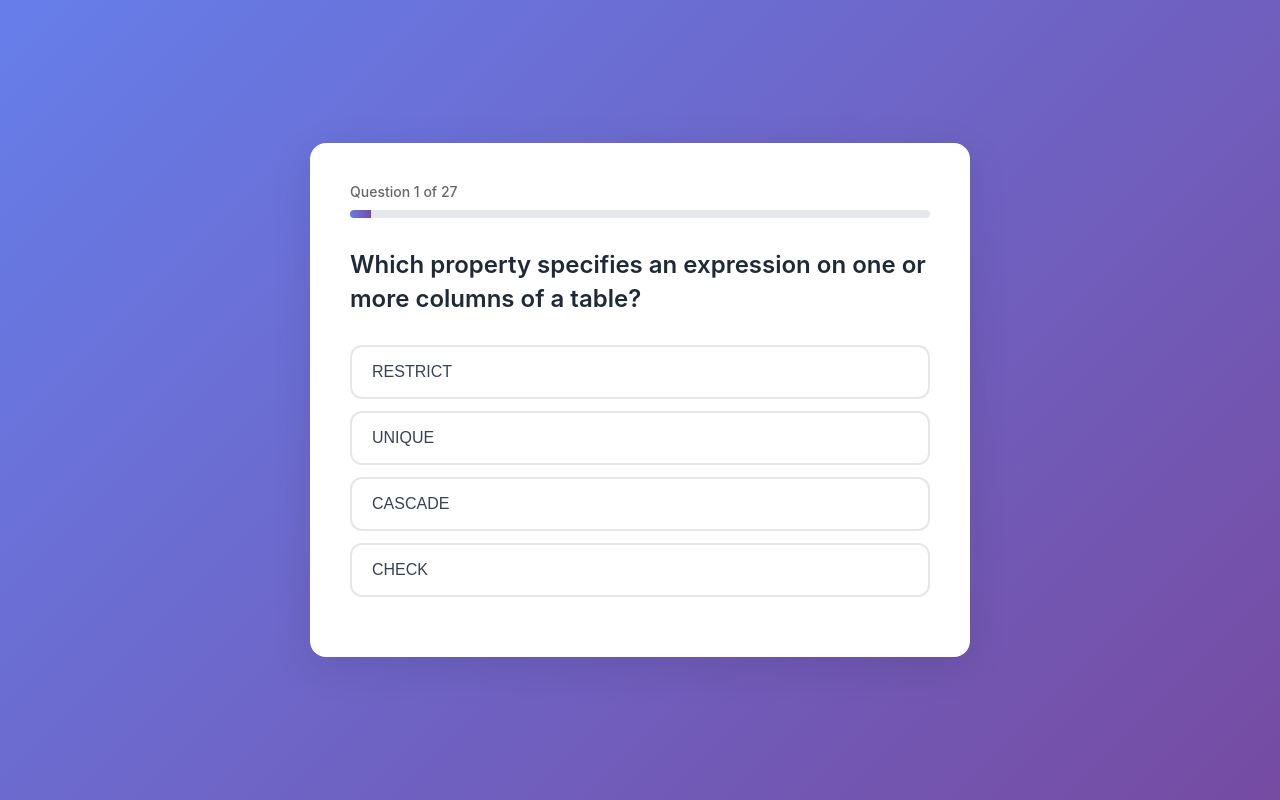
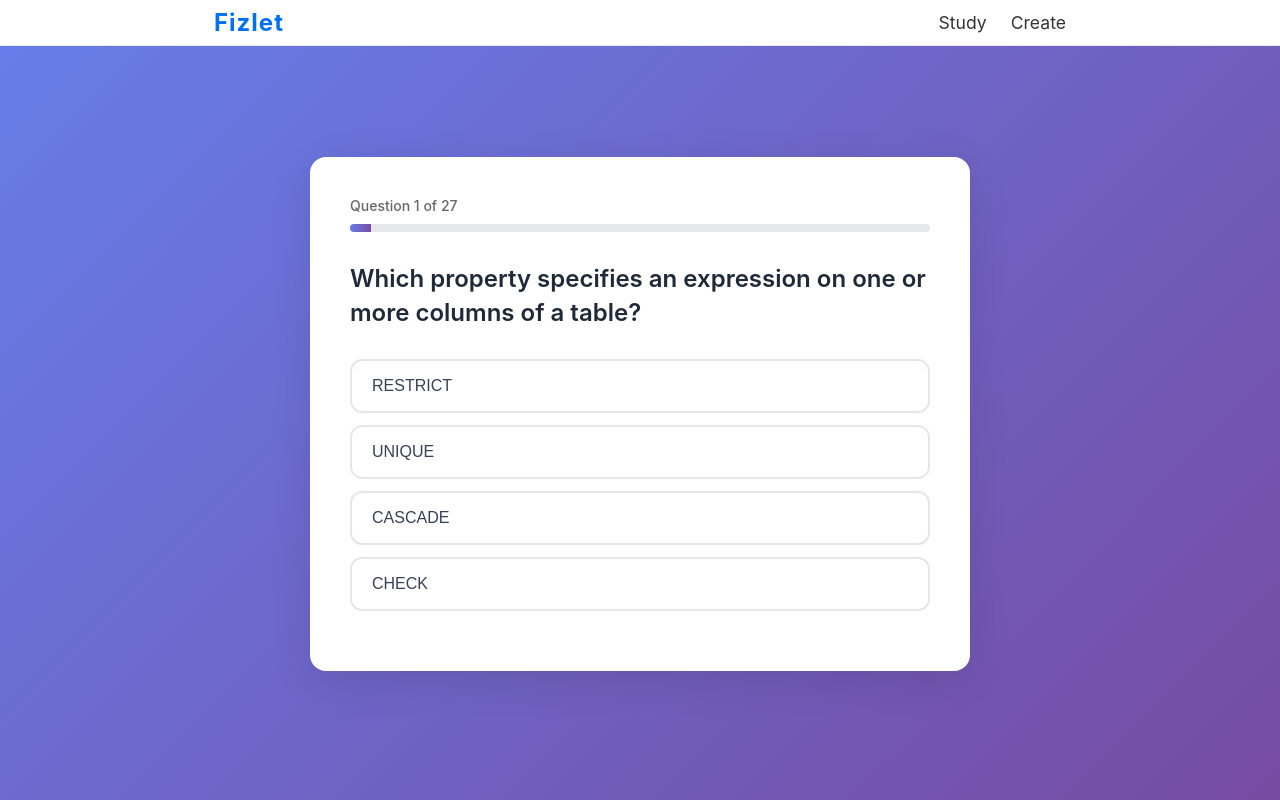
Before and after one commit to NguyenVBRC/fizlet, a Next.js app: page /study in a window 1280 px wide. Built offline with nearby package versions, Linux system fonts and the light colour scheme.

Commit message:
Updates styles to use modules. Created global header

```diff
--- a/app/globals.css
+++ b/app/globals.css
@@ -12,240 +12,4 @@ body {
   -moz-osx-font-smoothing: grayscale;
   background: linear-gradient(135deg, #667eea 0%, #764ba2 100%);
   min-height: 100vh;
-  display: flex;
-  align-items: center;
-  justify-content: center;
 }
-
-.app {
-  width: 100%;
-  max-width: 700px;
-  padding: 20px;
-}
-
-.card {
-  background: white;
-  border-radius: 16px;
-  box-shadow: 0 10px 40px rgba(0, 0, 0, 0.1);
-  padding: 40px;
-  animation: fadeIn 0.3s ease-in;
-}
-
-@keyframes fadeIn {
-  from {
-    opacity: 0;
-    transform: translateY(20px);
-  }
-  to {
-    opacity: 1;
-    transform: translateY(0);
-  }
-}
-
-.header {
-  margin-bottom: 30px;
-}
-
-.progress-info {
-  display: flex;
-  justify-content: space-between;
-  align-items: center;
-  margin-bottom: 10px;
-}
-
-.progress-text {
-  font-size: 14px;
-  color: #666;
-  font-weight: 500;
-}
-
-.review-badge {
-  background: #fbbf24;
-  color: #78350f;
-  padding: 2px 8px;
-  border-radius: 12px;
-  font-size: 12px;
-  margin-left: 8px;
-}
-
-.wrong-count {
-  background: #fee2e2;
-  color: #dc2626;
-  padding: 4px 12px;
-  border-radius: 12px;
-  font-size: 12px;
-  font-weight: 600;
-}
-
-.progress-bar {
-  height: 8px;
-  background: #e5e7eb;
-  border-radius: 4px;
-  overflow: hidden;
-}
-
-.progress-fill {
-  height: 100%;
-  background: linear-gradient(90deg, #667eea 0%, #764ba2 100%);
-  transition: width 0.3s ease;
-}
-
-.question-section {
-  margin-bottom: 30px;
-}
-
-.question {
-  font-size: 24px;
-  color: #1f2937;
-  line-height: 1.4;
-  font-weight: 600;
-}
-
-.options-section {
-  display: flex;
-  flex-direction: column;
-  gap: 12px;
-  margin-bottom: 20px;
-}
-
-.option-btn {
-  padding: 16px 20px;
-  font-size: 16px;
-  text-align: left;
-  border: 2px solid #e5e7eb;
-  background: white;
-  border-radius: 12px;
-  cursor: pointer;
-  transition: all 0.2s ease;
-  font-weight: 500;
-  color: #374151;
-}
-
-.option-btn:hover:not(.disabled) {
-  border-color: #667eea;
-  background: #f3f4f6;
-  transform: translateX(4px);
-}
-
-.option-btn.correct {
-  border-color: #10b981;
-  background: #d1fae5;
-  color: #065f46;
-}
-
-.option-btn.incorrect {
-  border-color: #ef4444;
-  background: #fee2e2;
-  color: #991b1b;
-}
-
-.option-btn.disabled {
-  cursor: not-allowed;
-  opacity: 0.5;
-}
-
-.explanation {
-  margin-top: 20px;
-  padding: 20px;
-  border-radius: 12px;
-  animation: slideIn 0.3s ease-out;
-}
-
-@keyframes slideIn {
-  from {
-    opacity: 0;
-    transform: translateY(-10px);
-  }
-  to {
-    opacity: 1;
-    transform: translateY(0);
-  }
-}
-
-.correct-explanation {
-  background: #d1fae5;
-  border-left: 4px solid #10b981;
-}
-
-.incorrect-explanation {
-  background: #fee2e2;
-  border-left: 4px solid #ef4444;
-}
-
-.explanation-header {
-  font-size: 18px;
-  font-weight: 700;
-  margin-bottom: 10px;
-}
-
-.correct-explanation .explanation-header {
-  color: #065f46;
-}
-
-.incorrect-explanation .explanation-header {
-  color: #991b1b;
-}
-
-.explanation p {
-  color: #374151;
-  line-height: 1.6;
-  margin-bottom: 16px;
-}
-
-.btn {
-  padding: 12px 24px;
-  font-size: 16px;
-  font-weight: 600;
-  border: none;
-  border-radius: 8px;
-  cursor: pointer;
-  transition: all 0.2s ease;
-}
-
-.btn-next {
-  background: linear-gradient(90deg, #667eea 0%, #764ba2 100%);
-  color: white;
-}
-
-.btn-next:hover {
-  transform: translateY(-2px);
-  box-shadow: 0 4px 12px rgba(102, 126, 234, 0.4);
-}
-
-.btn-primary {
-  background: linear-gradient(90deg, #667eea 0%, #764ba2 100%);
-  color: white;
-  display: block;
-  margin: 20px auto 0;
-}
-
-.btn-primary:hover {
-  transform: translateY(-2px);
-  box-shadow: 0 4px 12px rgba(102, 126, 234, 0.4);
-}
-
-.card h1 {
-  text-align: center;
-  color: #1f2937;
-  margin-bottom: 16px;
-}
-
-.card p {
-  color: #6b7280;
-  font-size: 18px;
-}
-
-@media (max-width: 768px) {
-  .card {
-    padding: 24px;
-  }
-
-  .question {
-    font-size: 20px;
-  }
-
-  .option-btn {
-    padding: 14px 16px;
-    font-size: 15px;
-  }
-}
--- a/app/layout.tsx
+++ b/app/layout.tsx
@@ -1,5 +1,6 @@
 import type { Metadata } from "next";
 import "./globals.css";
+import GlobalHeader from "@/components/GlobalHeader";
 
 export const metadata: Metadata = {
   title: "Create Next App",
@@ -13,7 +14,10 @@ export default function RootLayout({
 }>) {
   return (
     <html lang="en">
-      <body>{children}</body>
+      <body>
+        <GlobalHeader />
+        {children}
+      </body>
     </html>
   );
 }
--- a/app/study/page.jsx
+++ b/app/study/page.jsx
@@ -2,6 +2,7 @@
 
 import { useState, useEffect } from "react";
 import questionsData from "@/lib/sqlQuestions.json";
+import styles from "./study.module.css";
 
 export default function Home() {
   const [questions, setQuestions] = useState([]);
@@ -92,16 +93,16 @@ export default function Home() {
   };
 
   if (questions.length === 0) {
-    return <div className="app">Loading questions...</div>;
+    return <div className={styles.app}>Loading questions...</div>;
   }
 
   if (isComplete) {
     return (
-      <div className="app">
-        <div className="card">
+      <div className={styles.app}>
+        <div className={styles.card}>
           <h1>🎉 Quiz Complete!</h1>
           <p>You've finished all the questions!</p>
-          <button className="btn btn-primary" onClick={restartQuiz}>
+          <button className={"btn btn-primary"} onClick={restartQuiz}>
             Restart Quiz
           </button>
         </div>
@@ -110,25 +111,25 @@ export default function Home() {
   }
 
   return (
-    <div className="app">
-      <div className="card">
-        <div className="header">
-          <div className="progress-info">
-            <span className="progress-text">
+    <div className={styles.app}>
+      <div className={styles.card}>
+        <div className={styles.header}>
+          <div className={styles.progressInfo}>
+            <span className={styles.progressText}>
               Question {currentIndex + 1} of {questions.length}
               {isReviewing && (
-                <span className="review-badge"> (Review Mode)</span>
+                <span className={styles.reviewBadge}> (Review Mode)</span>
               )}
             </span>
             {wrongQuestions.length > 0 && !isReviewing && (
-              <span className="wrong-count">
+              <span className={styles.wrongCount}>
                 {wrongQuestions.length} to review
               </span>
             )}
           </div>
-          <div className="progress-bar">
+          <div className={styles.progressBar}>
             <div
-              className="progress-fill"
+              className={styles.progressFill}
               style={{
                 width: `${((currentIndex + 1) / questions.length) * 100}%`,
               }}
@@ -136,21 +137,21 @@ export default function Home() {
           </div>
         </div>
 
-        <div className="question-section">
-          <h2 className="question">{currentQuestion.question}</h2>
+        <div className={styles.questionSection}>
+          <h2 className={styles.question}>{currentQuestion.question}</h2>
         </div>
 
-        <div className="options-section">
+        <div className={styles.optionsSection}>
           {shuffledOptions.map((option, index) => {
-            let buttonClass = "option-btn";
+            let buttonClass = styles.optionBtn;
 
             if (selectedAnswer) {
               if (option === currentQuestion.answer) {
-                buttonClass += " correct";
+                buttonClass += " " + styles.correct;
               } else if (option === selectedAnswer && !isCorrect) {
-                buttonClass += " incorrect";
+                buttonClass += " " + styles.incorrect;
               } else {
-                buttonClass += " disabled";
+                buttonClass += " " + styles.disabled;
               }
             }
 
@@ -169,9 +170,15 @@ export default function Home() {
 
         {showExplanation && (
           <div
-            className={`explanation ${isCorrect ? "correct-explanation" : "incorrect-explanation"}`}
+            className={
+              styles.explanation +
+              " " +
+              (isCorrect
+                ? styles.correctExplanation
+                : styles.incorrectExplanation)
+            }
           >
-            <div className="explanation-header">
+            <div className={styles.explanationHeader}>
               {isCorrect ? "✓ Correct!" : "✗ Incorrect"}
             </div>
             <p>
@@ -182,7 +189,7 @@ export default function Home() {
                 </span>
               ))}
             </p>
-            <button className="btn btn-next" onClick={handleNext}>
+            <button className={"btn btn-next"} onClick={handleNext}>
               {currentIndex < questions.length - 1 ? "Next Question" : "Finish"}
             </button>
           </div>
--- /dev/null
+++ b/app/study/study.module.css
@@ -0,0 +1,236 @@
+.app {
+  display: flex;
+  align-items: center;
+  min-height: calc(100vh - 64px);
+  width: 100%;
+  max-width: 700px;
+  padding: 20px;
+  margin: auto;
+}
+
+.card {
+  background: white;
+  border-radius: 16px;
+  box-shadow: 0 10px 40px rgba(0, 0, 0, 0.1);
+  padding: 40px;
+  animation: fadeIn 0.3s ease-in;
+}
+
+@keyframes fadeIn {
+  from {
+    opacity: 0;
+    transform: translateY(20px);
+  }
+  to {
+    opacity: 1;
+    transform: translateY(0);
+  }
+}
+
+.header {
+  margin-bottom: 30px;
+}
+
+.progressInfo {
+  display: flex;
+  justify-content: space-between;
+  align-items: center;
+  margin-bottom: 10px;
+}
+
+.progressText {
+  font-size: 14px;
+  color: #666;
+  font-weight: 500;
+}
+
+.reviewBadge {
+  background: #fbbf24;
+  color: #78350f;
+  padding: 2px 8px;
+  border-radius: 12px;
+  font-size: 12px;
+  margin-left: 8px;
+}
+
+.wrongCount {
+  background: #fee2e2;
+  color: #dc2626;
+  padding: 4px 12px;
+  border-radius: 12px;
+  font-size: 12px;
+  font-weight: 600;
+}
+
+.progressBar {
+  height: 8px;
+  background: #e5e7eb;
+  border-radius: 4px;
+  overflow: hidden;
+}
+
+.progressFill {
+  height: 100%;
+  background: linear-gradient(90deg, #667eea 0%, #764ba2 100%);
+  transition: width 0.3s ease;
+}
+
+.questionSection {
+  margin-bottom: 30px;
+}
+
+.question {
+  font-size: 24px;
+  color: #1f2937;
+  line-height: 1.4;
+  font-weight: 600;
+}
+
+.optionsSection {
+  display: flex;
+  flex-direction: column;
+  gap: 12px;
+  margin-bottom: 20px;
+}
+
+.optionBtn {
+  padding: 16px 20px;
+  font-size: 16px;
+  text-align: left;
+  border: 2px solid #e5e7eb;
+  background: white;
+  border-radius: 12px;
+  cursor: pointer;
+  transition: all 0.2s ease;
+  font-weight: 500;
+  color: #374151;
+}
+
+.optionBtn:hover:not(.disabled) {
+  border-color: #667eea;
+  background: #f3f4f6;
+  transform: translateX(4px);
+}
+
+.optionBtn.correct {
+  border-color: #10b981;
+  background: #d1fae5;
+  color: #065f46;
+}
+
+.optionBtn.incorrect {
+  border-color: #ef4444;
+  background: #fee2e2;
+  color: #991b1b;
+}
+
+.optionBtn.disabled {
+  cursor: not-allowed;
+  opacity: 0.5;
+}
+
+.explanation {
+  margin-top: 20px;
+  padding: 20px;
+  border-radius: 12px;
+  animation: slideIn 0.3s ease-out;
+}
+
+@keyframes slideIn {
+  from {
+    opacity: 0;
+    transform: translateY(-10px);
+  }
+  to {
+    opacity: 1;
+    transform: translateY(0);
+  }
+}
+
+.correctExplanation {
+  background: #d1fae5;
+  border-left: 4px solid #10b981;
+}
+
+.incorrectExplanation {
+  background: #fee2e2;
+  border-left: 4px solid #ef4444;
+}
+
+.explanationHeader {
+  font-size: 18px;
+  font-weight: 700;
+  margin-bottom: 10px;
+}
+
+.correctExplanation .explanationHeader {
+  color: #065f46;
+}
+
+.incorrectExplanation .explanationHeader {
+  color: #991b1b;
+}
+
+.explanation p {
+  color: #374151;
+  line-height: 1.6;
+  margin-bottom: 16px;
+}
+
+.btn {
+  padding: 12px 24px;
+  font-size: 16px;
+  font-weight: 600;
+  border: none;
+  border-radius: 8px;
+  cursor: pointer;
+  transition: all 0.2s ease;
+}
+
+.btnNext {
+  background: linear-gradient(90deg, #667eea 0%, #764ba2 100%);
+  color: white;
+}
+
+.btnNext:hover {
+  transform: translateY(-2px);
+  box-shadow: 0 4px 12px rgba(102, 126, 234, 0.4);
+}
+
+.btnPrimary {
+  background: linear-gradient(90deg, #667eea 0%, #764ba2 100%);
+  color: white;
+  display: block;
+  margin: 20px auto 0;
+}
+
+.btnPrimary:hover {
+  transform: translateY(-2px);
+  box-shadow: 0 4px 12px rgba(102, 126, 234, 0.4);
+}
+
+.card h1 {
+  text-align: center;
+  color: #1f2937;
+  margin-bottom: 16px;
+}
+
+.card p {
+  color: #6b7280;
+  font-size: 18px;
+}
+
+@media (max-width: 768px) {
+  .card {
+    padding: 24px;
+  }
+
+  .question {
+    font-size: 20px;
+  }
+
+  .optionBtn {
+    padding: 14px 16px;
+    font-size: 15px;
+  }
+}
--- /dev/null
+++ b/components/GlobalHeader/GlobalHeader.module.css
@@ -0,0 +1,42 @@
+.header {
+  width: 100%;
+  background: #fff;
+  border-bottom: 1px solid #eaeaea;
+  padding: 0.5rem 0;
+  position: sticky;
+  top: 0;
+  z-index: 100;
+}
+
+.nav {
+  max-width: 900px;
+  margin: 0 auto;
+  display: flex;
+  align-items: center;
+  justify-content: space-between;
+  padding: 0 1.5rem;
+}
+
+.logo {
+  font-size: 1.5rem;
+  font-weight: bold;
+  color: #0070f3;
+  text-decoration: none;
+  letter-spacing: 1px;
+}
+
+.links {
+  display: flex;
+  gap: 1.5rem;
+}
+
+.link {
+  color: #333;
+  text-decoration: none;
+  font-size: 1.1rem;
+  transition: color 0.15s;
+}
+
+.link:hover {
+  color: #0070f3;
+}
--- /dev/null
+++ b/components/GlobalHeader/index.tsx
@@ -0,0 +1,22 @@
+import Link from "next/link";
+import styles from "./GlobalHeader.module.css";
+
+export default function GlobalHeader() {
+  return (
+    <header className={styles.header}>
+      <nav className={styles.nav}>
+        <Link href="/" className={styles.logo}>
+          Fizlet
+        </Link>
+        <div className={styles.links}>
+          <Link href="/study" className={styles.link}>
+            Study
+          </Link>
+          <Link href="/create" className={styles.link}>
+            Create
+          </Link>
+        </div>
+      </nav>
+    </header>
+  );
+}
```
Also changed, not shown: app/create/create.module.css (+8 -2 lines).
